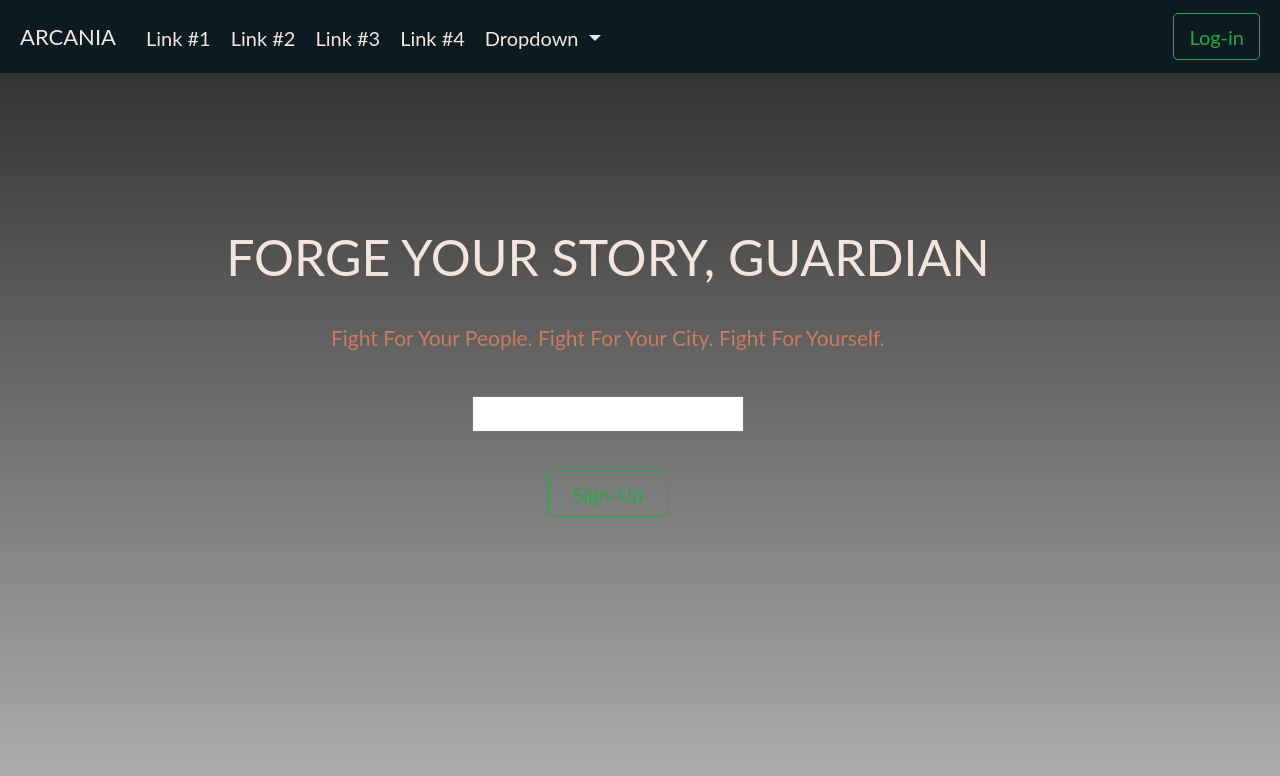
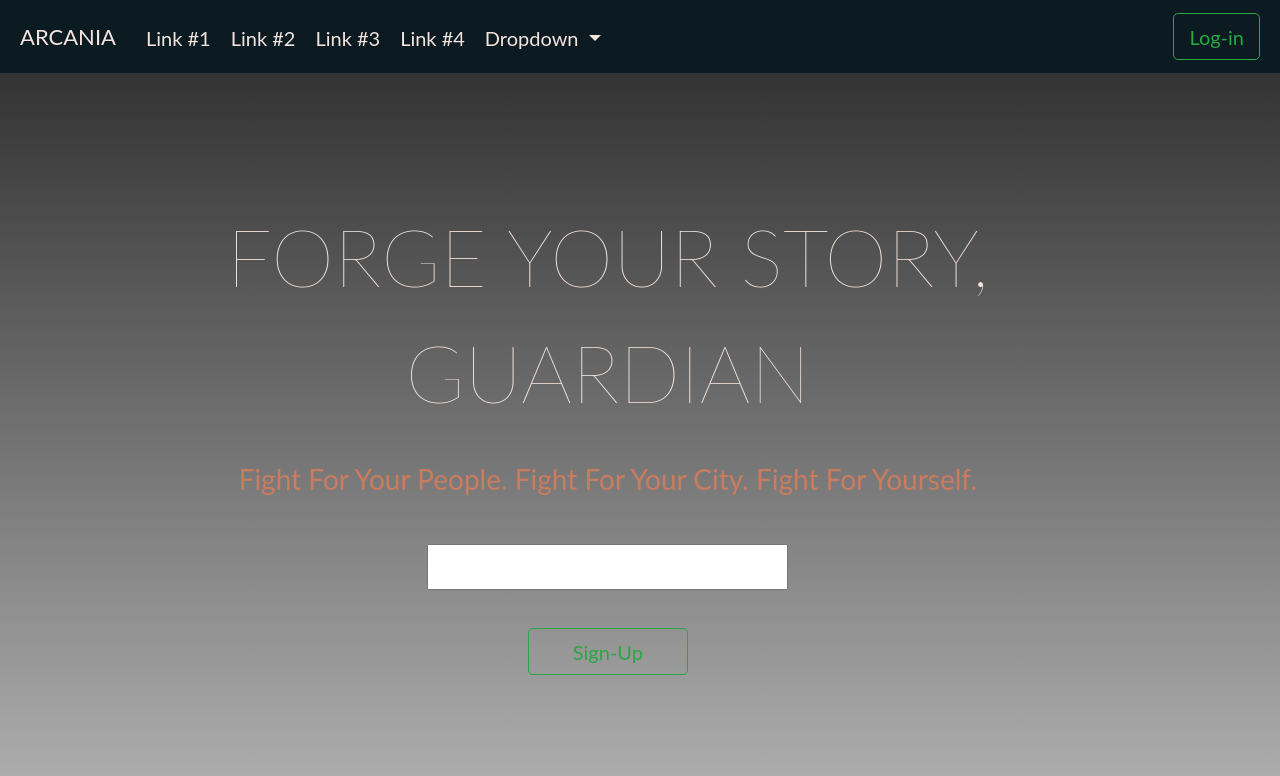
Before and after one commit to abdikasa/testing-html-css, a plain HTML site: page index.html in a window 1280 px wide. Drawn offline with nearby package versions, Linux system fonts and the light colour scheme.

Commit message:
Update style.css

```diff
--- a/style.css
+++ b/style.css
@@ -8,7 +8,7 @@
     background-image: linear-gradient(rgba(0, 0, 0, 0.8), rgba(0, 0, 0, 0.3)), url(cover.jpg);
     background-repeat: no-repeat;
     background-size: cover;
-    background-position: center;
+    background-position: center right;
 }
 
 html,
@@ -61,18 +61,19 @@
     text-align:center;
     margin-left:-3%;
     color: #ca7c5f;
-    font-size: 105%;
+    font-size: 140%;
     text-transform:capitalize;
 
 
 }
 
 #big-header{
-font-size: 250%;
-margin-top: 13%;
+font-size: 400%;
+margin-top: 11%;
 text-transform: uppercase;
 line-height: 145%;
 color: #f4e4de;
+font-weight: 100;
 }
 
 .btn-primary {
@@ -83,7 +84,9 @@
     color: #28a745;
     border-color: #28a745;
     background-color:transparent;
+    width: 160px;
 }
+
 
 
 
```
